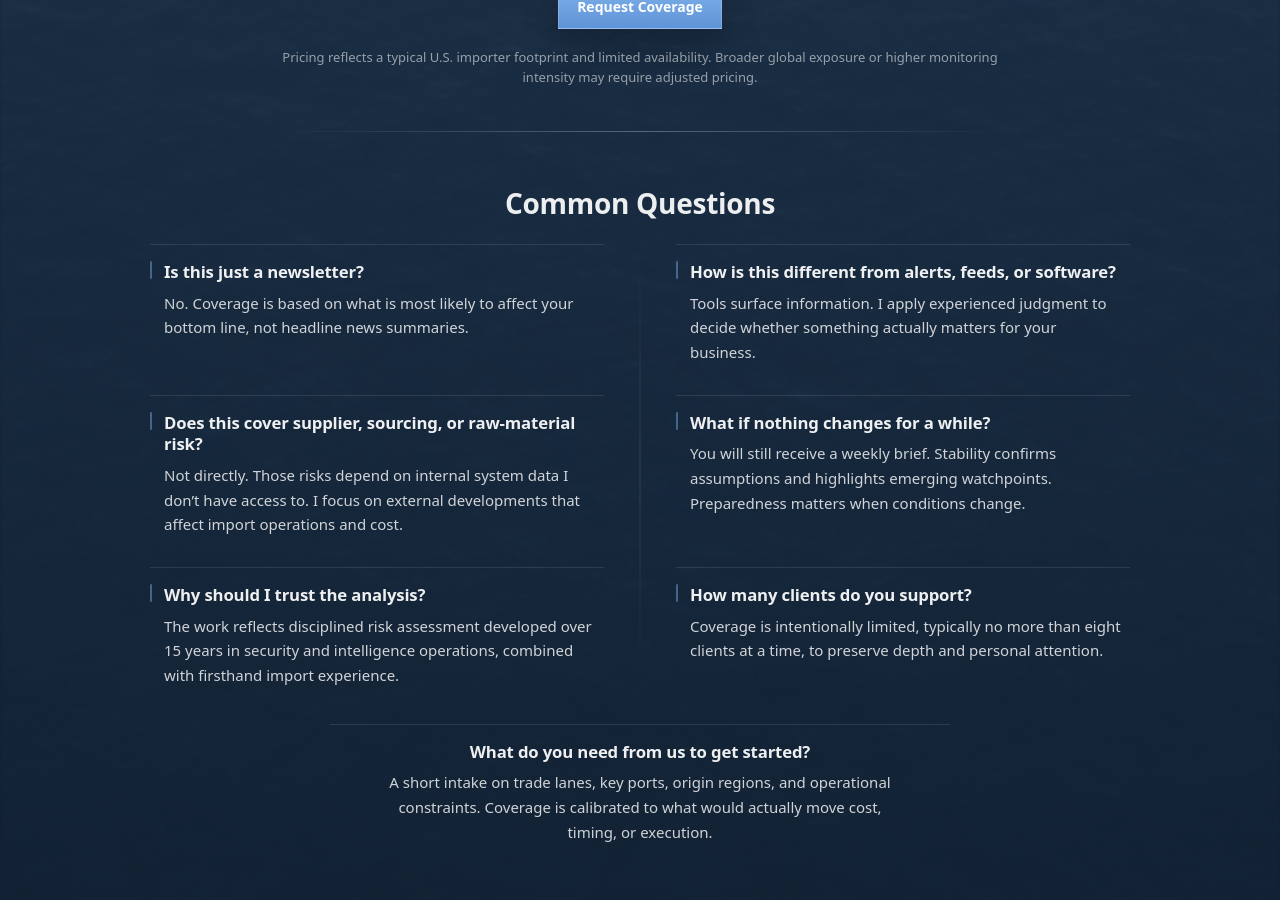
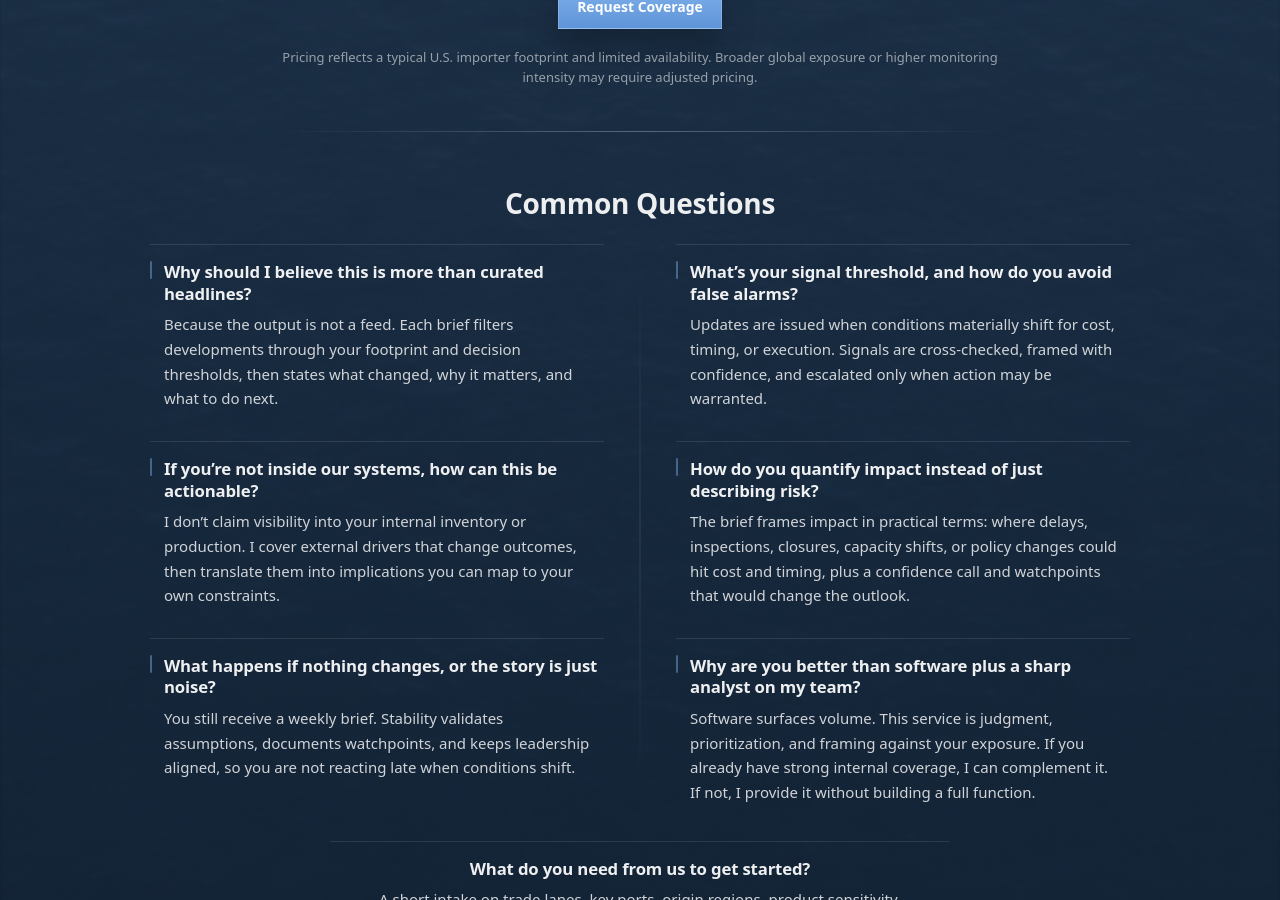
Before and after one commit to importrisk/import-risk-intelligence-site, a Jekyll site: the page built from method.html, in a window 1280 px wide and 900 px high, scrolled down 1886 px. Built offline with Jekyll 4.4.1, drawn with Linux system fonts in a browser that asks for light colours; some of the changed text lies outside the part shown.

Commit message:
Update method.html

```diff
--- a/method.html
+++ b/method.html
@@ -259,44 +259,44 @@ css: /method.css?v=100
           <div class="mp-faq-grid" role="list">
 
             <div class="mp-faq-item" role="listitem">
-              <h4 class="mp-q">Is this just a newsletter?</h4>
+              <h4 class="mp-q">Why should I believe this is more than curated headlines?</h4>
               <p class="mp-a">
-                No. Coverage is based on what is most likely to affect your bottom line, not headline news summaries.
+                Because the output is not a feed. Each brief filters developments through your footprint and decision thresholds, then states what changed, why it matters, and what to do next.
               </p>
             </div>
 
             <div class="mp-faq-item" role="listitem">
-              <h4 class="mp-q">How is this different from alerts, feeds, or software?</h4>
+              <h4 class="mp-q">What’s your signal threshold, and how do you avoid false alarms?</h4>
               <p class="mp-a">
-                Tools surface information. I apply experienced judgment to decide whether something actually matters for your business.
+                Updates are issued when conditions materially shift for cost, timing, or execution. Signals are cross-checked, framed with confidence, and escalated only when action may be warranted.
               </p>
             </div>
 
             <div class="mp-faq-item" role="listitem">
-              <h4 class="mp-q">Does this cover supplier, sourcing, or raw-material risk?</h4>
+              <h4 class="mp-q">If you’re not inside our systems, how can this be actionable?</h4>
               <p class="mp-a">
-                Not directly. Those risks depend on internal system data I don’t have access to. I focus on external developments that affect import operations and cost.
+                I don’t claim visibility into your internal inventory or production. I cover external drivers that change outcomes, then translate them into implications you can map to your own constraints.
               </p>
             </div>
 
             <div class="mp-faq-item" role="listitem">
-              <h4 class="mp-q">What if nothing changes for a while?</h4>
+              <h4 class="mp-q">How do you quantify impact instead of just describing risk?</h4>
               <p class="mp-a">
-                You will still receive a weekly brief. Stability confirms assumptions and highlights emerging watchpoints. Preparedness matters when conditions change.
+                The brief frames impact in practical terms: where delays, inspections, closures, capacity shifts, or policy changes could hit cost and timing, plus a confidence call and watchpoints that would change the outlook.
               </p>
             </div>
 
             <div class="mp-faq-item" role="listitem">
-              <h4 class="mp-q">Why should I trust the analysis?</h4>
+              <h4 class="mp-q">What happens if nothing changes, or the story is just noise?</h4>
               <p class="mp-a">
-                The work reflects disciplined risk assessment developed over 15 years in security and intelligence operations, combined with firsthand import experience.
+                You still receive a weekly brief. Stability validates assumptions, documents watchpoints, and keeps leadership aligned, so you are not reacting late when conditions shift.
               </p>
             </div>
 
             <div class="mp-faq-item" role="listitem">
-              <h4 class="mp-q">How many clients do you support?</h4>
+              <h4 class="mp-q">Why are you better than software plus a sharp analyst on my team?</h4>
               <p class="mp-a">
-                Coverage is intentionally limited, typically no more than eight clients at a time, to preserve depth and personal attention.
+                Software surfaces volume. This service is judgment, prioritization, and framing against your exposure. If you already have strong internal coverage, I can complement it. If not, I provide it without building a full function.
               </p>
             </div>
 
@@ -305,7 +305,7 @@ css: /method.css?v=100
           <div class="mp-faq-item mp-faq-centered">
             <h4 class="mp-q">What do you need from us to get started?</h4>
             <p class="mp-a">
-              A short intake on trade lanes, key ports, origin regions, and operational constraints. Coverage is calibrated to what would actually move cost, timing, or execution.
+              A short intake on trade lanes, key ports, origin regions, product sensitivity, and decision constraints. Coverage is then tuned to what would actually move cost, timing, or execution.
             </p>
           </div>
 
```
